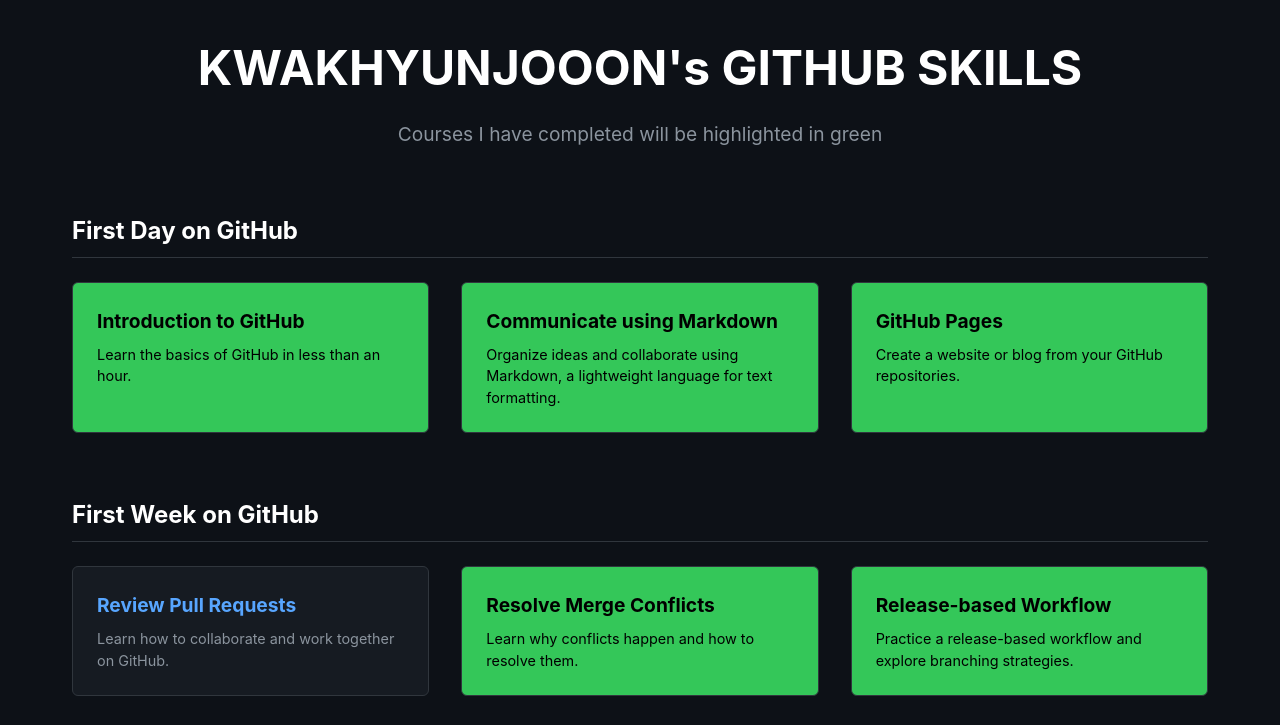
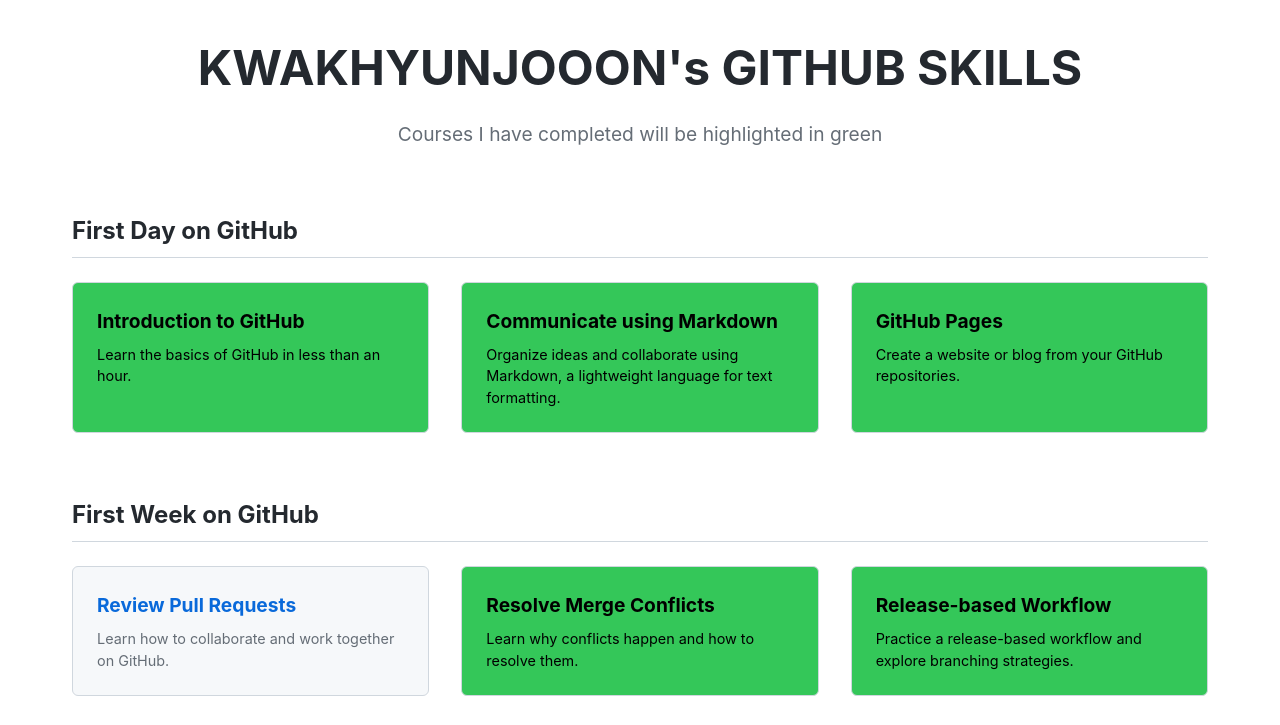
Before and after one commit to kwakhyunjoon/skills-github, a plain HTML site: page index.html in a window 1280 px wide. Shown: the top 725 px of the page. Drawn offline with Linux system fonts and the light colour scheme.

Commit message:
style: 라이트 및 다크 모드 스타일 추가 및 기존 스타일 수정

```diff
--- a/index.html
+++ b/index.html
@@ -12,10 +12,104 @@
             font-family: -apple-system, BlinkMacSystemFont, "Segoe UI", Helvetica, Arial, sans-serif;
         }
 
+        /* Light mode styles (기본값) */
         body {
-            background-color: #0d1117;
-            color: #c9d1d9;
+            background-color: #ffffff;
+            color: #24292f;
             line-height: 1.5;
+        }
+
+        h1 {
+            font-size: 3rem;
+            margin-bottom: 1rem;
+            color: #24292f;
+        }
+
+        .subtitle {
+            font-size: 1.2rem;
+            color: #656d76;
+            margin-bottom: 2rem;
+        }
+
+        .section-title {
+            font-size: 1.5rem;
+            color: #24292f;
+            margin-bottom: 1.5rem;
+            border-bottom: 1px solid #d0d7de;
+            padding-bottom: 0.5rem;
+        }
+
+        .course-card {
+            background: #f6f8fa;
+            border: 1px solid #d0d7de;
+            border-radius: 6px;
+            padding: 1.5rem;
+            transition: transform 0.2s, box-shadow 0.2s;
+            text-decoration: none;
+            display: block;
+        }
+
+        .course-card:hover {
+            transform: translateY(-4px);
+            box-shadow: 0 8px 24px rgba(0,0,0,0.1);
+        }
+
+        .course-card.completed {
+            background: #34c759;
+        }
+
+        .course-card.completed .course-title,
+        .course-card.completed .course-description {
+            color: #000000;
+        }
+
+        .course-title {
+            font-size: 1.2rem;
+            color: #0969da;
+            margin-bottom: 0.5rem;
+        }
+
+        .course-description {
+            color: #656d76;
+            font-size: 0.9rem;
+        }
+
+        /* Dark mode styles */
+        @media (prefers-color-scheme: dark) {
+            body {
+                background-color: #0d1117;
+                color: #c9d1d9;
+            }
+
+            h1 {
+                color: #ffffff;
+            }
+
+            .subtitle {
+                color: #8b949e;
+            }
+
+            .section-title {
+                color: #ffffff;
+                border-bottom: 1px solid #30363d;
+            }
+
+            .course-card {
+                background: #161b22;
+                border: 1px solid #30363d;
+            }
+
+            .course-card:hover {
+                box-shadow: 0 8px 24px rgba(0,0,0,0.2);
+            }
+
+            .course-title {
+                color: #58a6ff;
+            }
+
+            .course-description {
+                color: #8b949e;
+            }
         }
 
         .container {
@@ -29,18 +123,6 @@
             margin-bottom: 4rem;
         }
 
-        h1 {
-            font-size: 3rem;
-            margin-bottom: 1rem;
-            color: #ffffff;
-        }
-
-        .subtitle {
-            font-size: 1.2rem;
-            color: #8b949e;
-            margin-bottom: 2rem;
-        }
-
         .courses-grid {
             display: grid;
             grid-template-columns: repeat(auto-fit, minmax(300px, 1fr));
@@ -49,49 +131,6 @@
 
         .course-section {
             margin-bottom: 4rem;
-        }
-
-        .section-title {
-            font-size: 1.5rem;
-            color: #ffffff;
-            margin-bottom: 1.5rem;
-            border-bottom: 1px solid #30363d;
-            padding-bottom: 0.5rem;
-        }
-
-        .course-card {
-            background: #161b22;
-            border: 1px solid #30363d;
-            border-radius: 6px;
-            padding: 1.5rem;
-            transition: transform 0.2s, box-shadow 0.2s;
-            text-decoration: none;
-            display: block;
-        }
-
-        .course-card:hover {
-            transform: translateY(-4px);
-            box-shadow: 0 8px 24px rgba(0,0,0,0.2);
-        }
-
-        .course-card.completed {
-            background: #34c759;
-        }
-
-        .course-card.completed .course-title,
-        .course-card.completed .course-description {
-            color: #000000;
-        }
-
-        .course-title {
-            font-size: 1.2rem;
-            color: #58a6ff;
-            margin-bottom: 0.5rem;
-        }
-
-        .course-description {
-            color: #8b949e;
-            font-size: 0.9rem;
         }
 
         @media (max-width: 768px) {
```
